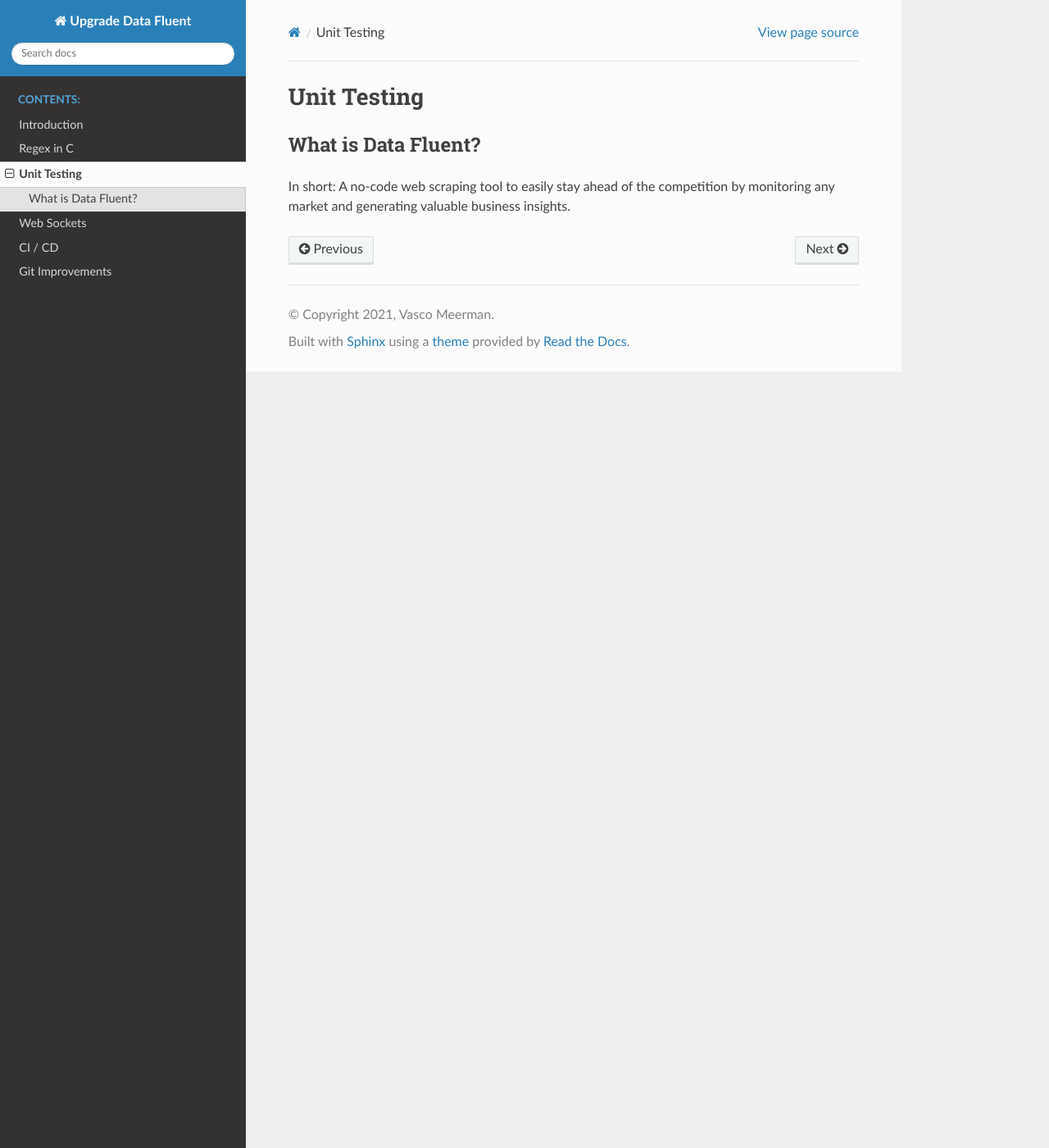
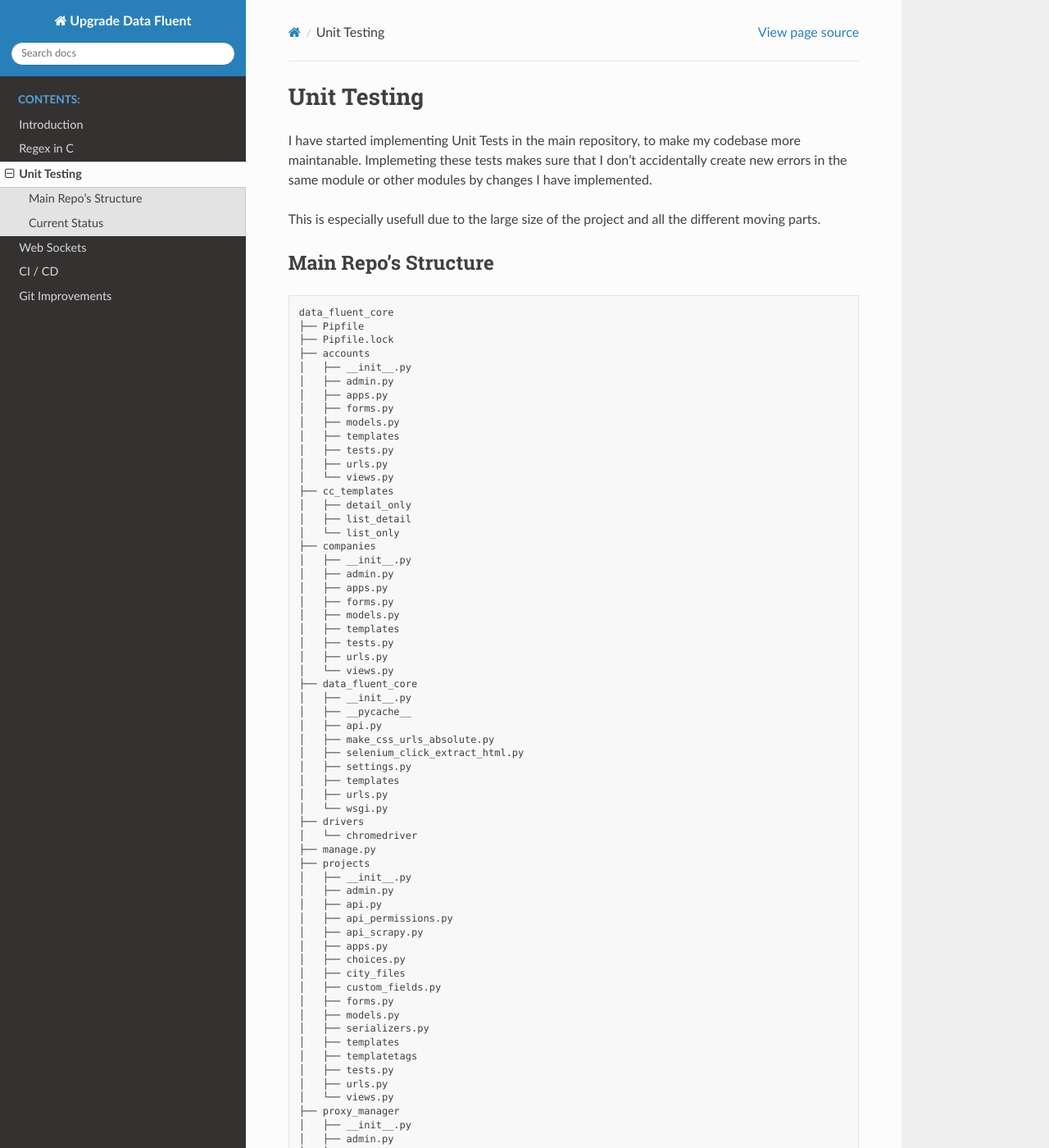
Before and after one commit to 10686142/Upgrade-Data-Fluent, a Sphinx documentation site: the page built from docs/unit_testing.rst, in a window 1280 px wide and 1400 px high. Shown: the whole window at 82% size. Built offline with Sphinx 7.4.7 and the Read the Docs theme 2.0.0, drawn with Linux system fonts in a browser that asks for light colours; some of the changed text lies outside the part shown.

Commit message:
docs: First version of Unit Testing is done

```diff
--- a/docs/unit_testing.rst
+++ b/docs/unit_testing.rst
@@ -3,8 +3,129 @@
 ===================================
 
 
-What is Data Fluent?
+I have started implementing Unit Tests in the main repository,
+to make my codebase more maintanable. Implemeting these tests makes sure
+that I don't accidentally create new errors in the same module or other
+modules by changes I have implemented.
+
+This is especially usefull due to the large size of the project and
+all the different moving parts.
+
+
+Main Repo's Structure
 =================================
 
-In short: A no-code web scraping tool to easily stay ahead of the competition by monitoring any market
-and generating valuable business insights.
+::
+
+    data_fluent_core
+    ├── Pipfile
+    ├── Pipfile.lock
+    ├── accounts
+    │   ├── __init__.py
+    │   ├── admin.py
+    │   ├── apps.py
+    │   ├── forms.py
+    │   ├── models.py
+    │   ├── templates
+    │   ├── tests.py
+    │   ├── urls.py
+    │   └── views.py
+    ├── cc_templates
+    │   ├── detail_only
+    │   ├── list_detail
+    │   └── list_only
+    ├── companies
+    │   ├── __init__.py
+    │   ├── admin.py
+    │   ├── apps.py
+    │   ├── forms.py
+    │   ├── models.py
+    │   ├── templates
+    │   ├── tests.py
+    │   ├── urls.py
+    │   └── views.py
+    ├── data_fluent_core
+    │   ├── __init__.py
+    │   ├── __pycache__
+    │   ├── api.py
+    │   ├── make_css_urls_absolute.py
+    │   ├── selenium_click_extract_html.py
+    │   ├── settings.py
+    │   ├── templates
+    │   ├── urls.py
+    │   └── wsgi.py
+    ├── drivers
+    │   └── chromedriver
+    ├── manage.py
+    ├── projects
+    │   ├── __init__.py
+    │   ├── admin.py
+    │   ├── api.py
+    │   ├── api_permissions.py
+    │   ├── api_scrapy.py
+    │   ├── apps.py
+    │   ├── choices.py
+    │   ├── city_files
+    │   ├── custom_fields.py
+    │   ├── forms.py
+    │   ├── models.py
+    │   ├── serializers.py
+    │   ├── templates
+    │   ├── templatetags
+    │   ├── tests.py
+    │   ├── urls.py
+    │   └── views.py
+    ├── proxy_manager
+    │   ├── __init__.py
+    │   ├── admin.py
+    │   ├── apps.py
+    │   ├── check_port_in_use.py
+    │   ├── management
+    │   ├── models.py
+    │   ├── old_code
+    │   ├── proxies
+    │   ├── tests.py
+    │   └── views.py
+    ├── re2
+    │   ├── AUTHORS
+    │   ├── BUILD
+    │   ├── CMakeLists.txt
+    │   .................
+    ├── react_helper
+    │   ├── __init__.py
+    │   ├── admin.py
+    │   ├── apps.py
+    │   ├── helpers.py
+    │   ├── management
+    │   ├── server_check.py
+    │   ├── templates
+    │   └── templatetags
+    ├── scrapy_app
+    │       ├── __init__.py
+    │       ├── __pycache__
+    │       │   ├── __init__.cpython-36.pyc
+    │       │   ├── pipelines.cpython-36.pyc
+    │       │   └── settings.cpython-36.pyc
+    │       ├── adblock
+    │       │   ├── adblock_rules.py
+    │       │   └── easylist_adblock_rules.txt
+    │       ├── helpers
+    │       ├── items.py
+    │       ├── lua_scripts
+    │       │   ├── __init__.py
+    │       │   ├── click_and_wait_cookie.py
+    │       │   ├── click_and_wait_pagination.py
+    │       │   └── wait_for_element.py
+    │       ├── middlewares.py
+    │       ├── pipelines.py
+    │       ├── proxy_middlewares.py
+    │       └── settings.py
+    ................
+
+
+Current Status
+=================================
+
+I have not been able to fully implement all the testing I want, due to
+the large size of the main repository and the time I had to finish this
+project along with all the other parts.
```
